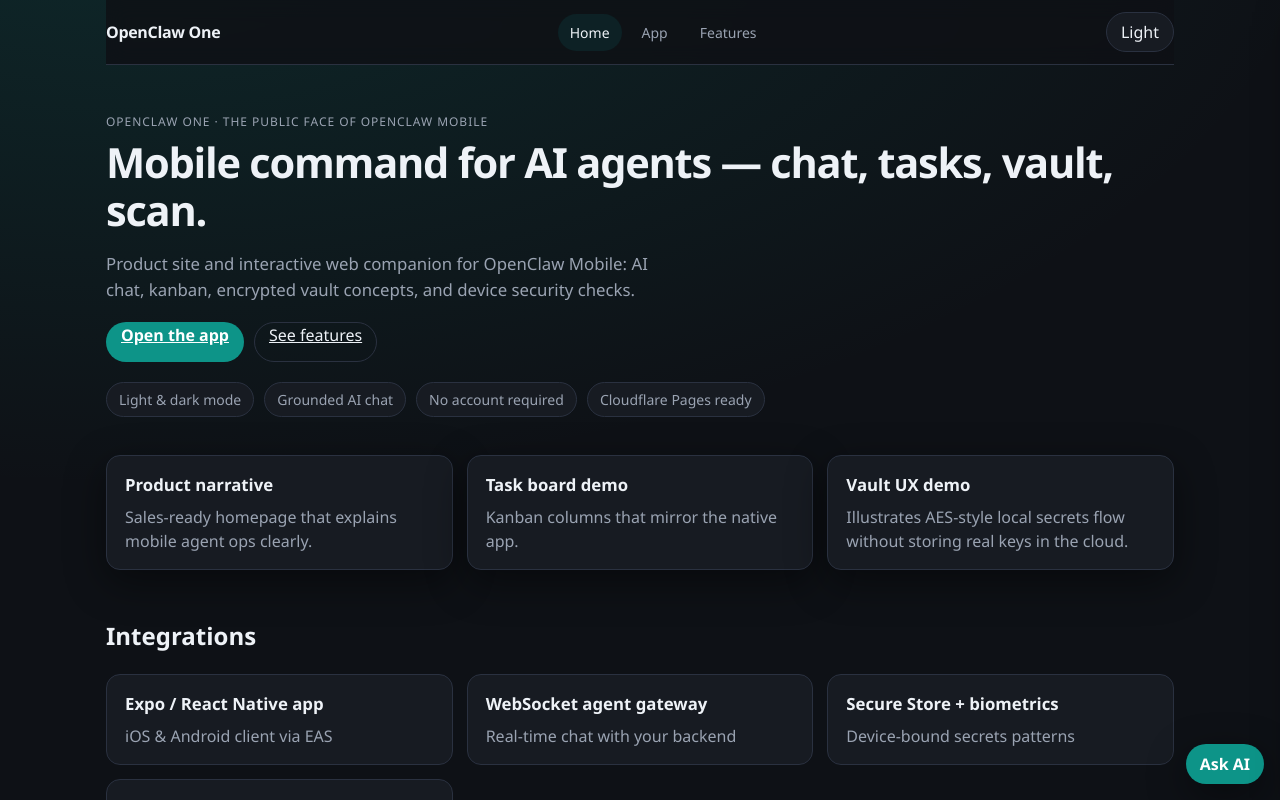
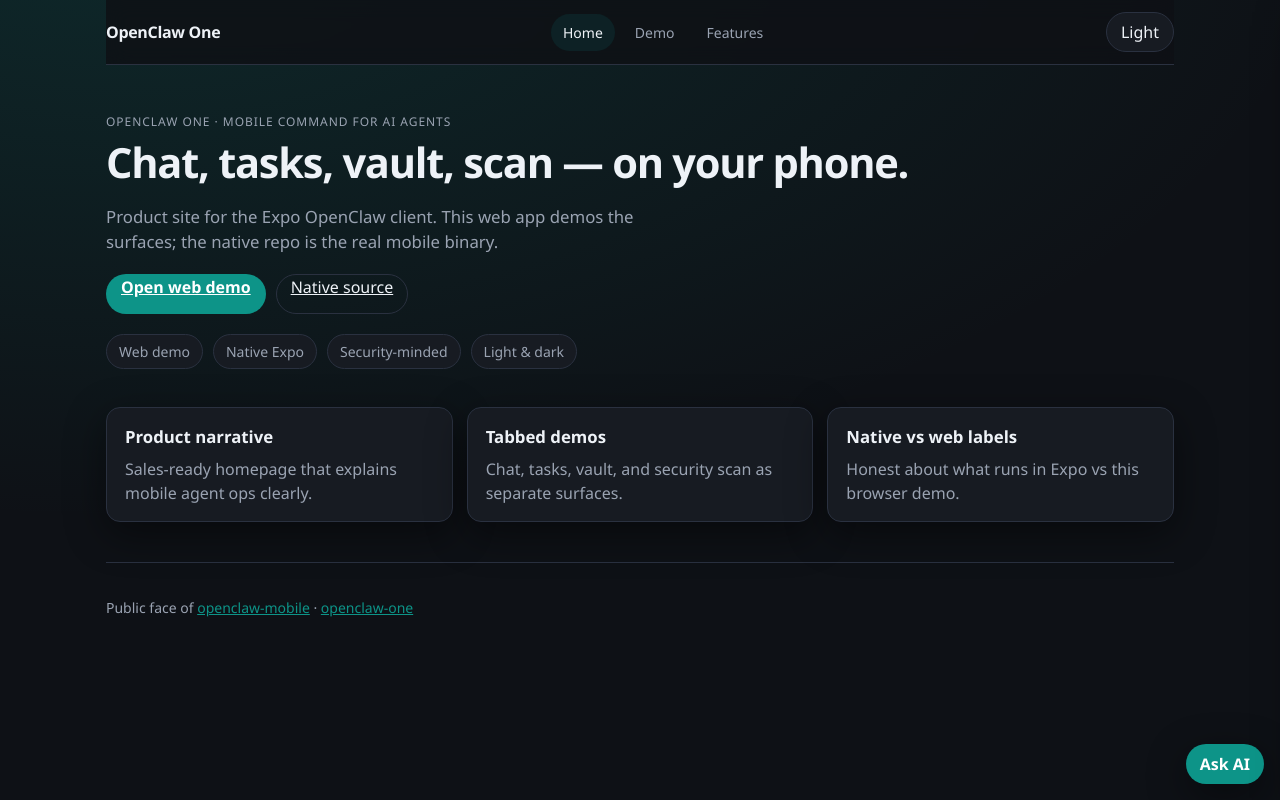
Before and after one commit to brianference/openclaw-one, a React (Vite) app: page / in a window 1280 px wide. Shown: the top 800 px of the page. Built offline with nearby package versions, Linux system fonts and the light colour scheme; the HTML template or start-up script is replaced by a standard one.

Commit message:
feat: execute locked-5 UX and feature plan (v1.3.0)

```diff
--- a/src/App.tsx
+++ b/src/App.tsx
@@ -1,4 +1,4 @@
-import { useEffect, useMemo, useState } from 'react'
+import { useEffect, useState } from 'react'
 import { BrowserRouter, Routes, Route, Link, NavLink } from 'react-router-dom'
 import './styles.css'
 import { initTheme, toggleTheme, getTheme } from './theme'
@@ -6,20 +6,21 @@
 import { seedContext } from './seedContext'
 import { DEMO } from './data'
 
-const FEATURES = [{"t": "Product narrative", "d": "Sales-ready homepage that explains mobile agent ops clearly."}, {"t": "Task board demo", "d": "Kanban columns that mirror the native app."}, {"t": "Vault UX demo", "d": "Illustrates AES-style local secrets flow without storing real keys in the cloud."}, {"t": "Security checklist", "d": "Network and device hygiene checks as a guided UI."}, {"t": "Companion chat", "d": "Ask how to connect a gateway \u2014 answers from the docs graph."}, {"t": "Theme toggle", "d": "Light/dark polished for App Store screenshots parity."}] as { t: string; d: string }[]
-const INTEGRATIONS = [{"t": "Expo / React Native app", "d": "iOS & Android client via EAS"}, {"t": "WebSocket agent gateway", "d": "Real-time chat with your backend"}, {"t": "Secure Store + biometrics", "d": "Device-bound secrets patterns"}, {"t": "OpenAI-assisted onboarding", "d": "Setup chat on this site"}] as { t: string; d: string }[]
-const RECRUITER = ["Mobile + web: Expo RN product with matching marketing app", "Security-minded UX: vault, biometrics, threat checklist", "Real-time systems: WebSocket gateway integration story", "Design system: consistent tokens, a11y-sized controls"] as string[]
-const QUICK = ["Deep link from site into Expo Go / TestFlight", "Live gateway status badge", "Push-notification preference mock", "Share encrypted backup flow docs"] as string[]
+const FEATURES = [
+  { t: 'Product narrative', d: 'Sales-ready homepage that explains mobile agent ops clearly.' },
+  { t: 'Tabbed demos', d: 'Chat, tasks, vault, and security scan as separate surfaces.' },
+  { t: 'Native vs web labels', d: 'Honest about what runs in Expo vs this browser demo.' },
+  { t: 'Security checklist', d: 'Device hygiene patterns as a guided UI.' },
+  { t: 'Companion chat', d: 'Ask how to connect a gateway — answers from the docs graph.' },
+  { t: 'Theme toggle', d: 'Light/dark polished for screenshot parity.' },
+]
+
+const TABS = ['tasks', 'vault', 'scan'] as const
 
 function ThemeToggle() {
   const [theme, setTheme] = useState(getTheme())
   return (
-    <button
-      type="button"
-      className="theme-toggle"
-      aria-label="Toggle light and dark mode"
-      onClick={() => setTheme(toggleTheme())}
-    >
+    <button type="button" className="theme-toggle" aria-label="Toggle theme" onClick={() => setTheme(toggleTheme())}>
       {theme === 'dark' ? 'Light' : 'Dark'}
     </button>
   )
@@ -30,10 +31,14 @@
   return (
     <div className={`shell${chatOpen ? ' shell--chat' : ''}`}>
       <header className="topbar">
-        <Link to="/" className="brand">OpenClaw One</Link>
+        <Link to="/" className="brand">
+          OpenClaw One
+        </Link>
         <nav className="nav" aria-label="Primary">
-          <NavLink to="/" end>Home</NavLink>
-          <NavLink to="/app">App</NavLink>
+          <NavLink to="/" end>
+            Home
+          </NavLink>
+          <NavLink to="/app">Demo</NavLink>
           <NavLink to="/features">Features</NavLink>
         </nav>
         <ThemeToggle />
@@ -42,10 +47,15 @@
       <ChatDock open={chatOpen} onOpenChange={setChatOpen} context={seedContext()} product="openclaw-one" />
       <footer className="footer">
         <p>
-          OpenClaw One · public portfolio product ·{' '}
-          <a href="https://github.com/brianference/openclaw-one" target="_blank" rel="noreferrer">GitHub</a>
+          Public face of{' '}
+          <a href="https://github.com/brianference/openclaw-mobile" target="_blank" rel="noreferrer">
+            openclaw-mobile
+          </a>{' '}
+          ·{' '}
+          <a href="https://github.com/brianference/openclaw-one" target="_blank" rel="noreferrer">
+            openclaw-one
+          </a>
         </p>
-        <p className="fine">Built for real use and for hiring conversations — stack, constraints, and integrations included.</p>
       </footer>
     </div>
   )
@@ -55,18 +65,25 @@
   return (
     <Shell>
       <section className="hero">
-        <p className="kicker">OpenClaw One · the public face of OpenClaw Mobile</p>
-        <h1>Mobile command for AI agents — chat, tasks, vault, scan.</h1>
-        <p className="lede">Product site and interactive web companion for OpenClaw Mobile: AI chat, kanban, encrypted vault concepts, and device security checks.</p>
+        <p className="kicker">OpenClaw One · mobile command for AI agents</p>
+        <h1>Chat, tasks, vault, scan — on your phone.</h1>
+        <p className="lede">
+          Product site for the Expo OpenClaw client. This web app demos the surfaces; the native repo is the real
+          mobile binary.
+        </p>
         <div className="cta-row">
-          <Link className="btn btn-primary" to="/app">Open the app</Link>
-          <Link className="btn btn-ghost" to="/features">See features</Link>
+          <Link className="btn btn-primary" to="/app">
+            Open web demo
+          </Link>
+          <a className="btn btn-ghost" href="https://github.com/brianference/openclaw-mobile" target="_blank" rel="noreferrer">
+            Native source
+          </a>
         </div>
         <ul className="hero-points">
-          <li>Light & dark mode</li>
-          <li>Grounded AI chat</li>
-          <li>No account required</li>
-          <li>Cloudflare Pages ready</li>
+          <li>Web demo</li>
+          <li>Native Expo</li>
+          <li>Security-minded</li>
+          <li>Light & dark</li>
         </ul>
       </section>
       <section className="grid-3">
@@ -77,17 +94,6 @@
           </article>
         ))}
       </section>
-      <section className="panel">
-        <h2>Integrations</h2>
-        <div className="grid-2">
-          {INTEGRATIONS.map((i) => (
-            <div key={i.t} className="card card-slim">
-              <h3>{i.t}</h3>
-              <p>{i.d}</p>
-            </div>
-          ))}
-        </div>
-      </section>
     </Shell>
   )
 }
@@ -97,7 +103,6 @@
     <Shell>
       <section className="panel">
         <h1>Features</h1>
-        <p className="lede">Product depth first — the same signals recruiters and technical founders look for.</p>
         <div className="grid-2">
           {FEATURES.map((f) => (
             <article key={f.t} className="card">
@@ -107,23 +112,83 @@
           ))}
         </div>
       </section>
-      <section className="panel subtle">
-        <h2>Engineering signals</h2>
-        <ul className="check-list">
-          {RECRUITER.map((r) => (
-            <li key={r}>{r}</li>
+    </Shell>
+  )
+}
+
+function ProductApp() {
+  const [tab, setTab] = useState<(typeof TABS)[number]>('tasks')
+  const cols = ['todo', 'doing', 'done'] as const
+
+  return (
+    <section className="panel">
+      <div className="chips">
+        <span className="chip chip-warn">Web demo</span>
+        <span className="chip">Native: Expo / openclaw-mobile</span>
+      </div>
+      <h1>Mobile companion demos</h1>
+      <p className="lede">Switch surfaces below. Chat is the dock FAB — same assistant as production product framing.</p>
+
+      <div className="tabs" role="tablist" aria-label="Demo surfaces">
+        {TABS.map((t) => (
+          <button key={t} type="button" role="tab" aria-selected={tab === t} className={`tab${tab === t ? ' is-active' : ''}`} onClick={() => setTab(t)}>
+            {t}
+          </button>
+        ))}
+      </div>
+
+      {tab === 'tasks' && (
+        <div className="kanban">
+          {cols.map((col) => (
+            <div key={col} className="kanban-col">
+              <h3>{col}</h3>
+              {DEMO.tasks
+                .filter((t) => t.col === col)
+                .map((t) => (
+                  <div key={t.id} className="card card-slim">
+                    {t.title}
+                  </div>
+                ))}
+            </div>
           ))}
-        </ul>
-      </section>
-      <section className="panel">
-        <h2>Quick wins next</h2>
-        <ul className="check-list">
-          {QUICK.map((q) => (
-            <li key={q}>{q}</li>
-          ))}
-        </ul>
-      </section>
-    </Shell>
+        </div>
+      )}
+
+      {tab === 'vault' && (
+        <div className="card">
+          <h2>Secrets vault (demo)</h2>
+          <p className="lede">Illustrates local encrypted storage patterns. No real secrets are stored in this site.</p>
+          <ul className="check-list">
+            <li>AES-style envelope on device (native Secure Store)</li>
+            <li>Biometric unlock optional</li>
+            <li>Never sync raw keys to the server</li>
+          </ul>
+          <p className="meta">This web card is UI only — implement secrets only in the Expo app.</p>
+        </div>
+      )}
+
+      {tab === 'scan' && (
+        <>
+          <h2>Security checklist</h2>
+          <ul className="check-list">
+            {DEMO.checks.map((c) => (
+              <li key={c.id}>
+                <span className={c.ok ? 'ok' : 'bad'}>{c.ok ? '✓' : '!'}</span> {c.label}
+              </li>
+            ))}
+          </ul>
+        </>
+      )}
+
+      <div className="sticky-cta">
+        <a className="btn btn-primary" href="https://github.com/brianference/openclaw-mobile" target="_blank" rel="noreferrer">
+          Get native app source
+        </a>
+        <button type="button" className="btn btn-ghost" onClick={() => document.querySelector<HTMLButtonElement>('.chat-fab')?.click()}>
+          Ask setup chat
+        </button>
+      </div>
+    </section>
   )
 }
 
@@ -134,35 +199,6 @@
     </Shell>
   )
 }
-
-
-function ProductApp() {
-  const cols = ['todo', 'doing', 'done'] as const
-  return (
-    <section className="panel">
-      <h1>Mobile companion demos</h1>
-      <p className="lede">Web previews of OpenClaw Mobile surfaces. Native app: <a href="https://github.com/brianference/openclaw-mobile" target="_blank" rel="noreferrer">openclaw-mobile</a></p>
-      <h2>Task board</h2>
-      <div className="kanban">
-        {cols.map((col) => (
-          <div key={col} className="kanban-col">
-            <h3>{col}</h3>
-            {DEMO.tasks.filter((t) => t.col === col).map((t) => (
-              <div key={t.id} className="card card-slim">{t.title}</div>
-            ))}
-          </div>
-        ))}
-      </div>
-      <h2>Security checklist</h2>
-      <ul className="check-list">
-        {DEMO.checks.map((c) => (
-          <li key={c.id}><span className={c.ok ? 'ok' : 'bad'}>{c.ok ? '✓' : '!'}</span> {c.label}</li>
-        ))}
-      </ul>
-    </section>
-  )
-}
-
 
 export default function App() {
   useEffect(() => {
```
Also changed, not shown: src/styles.css (+38 -0 lines), 1 other file (tests, documents, lock files or other folders).
